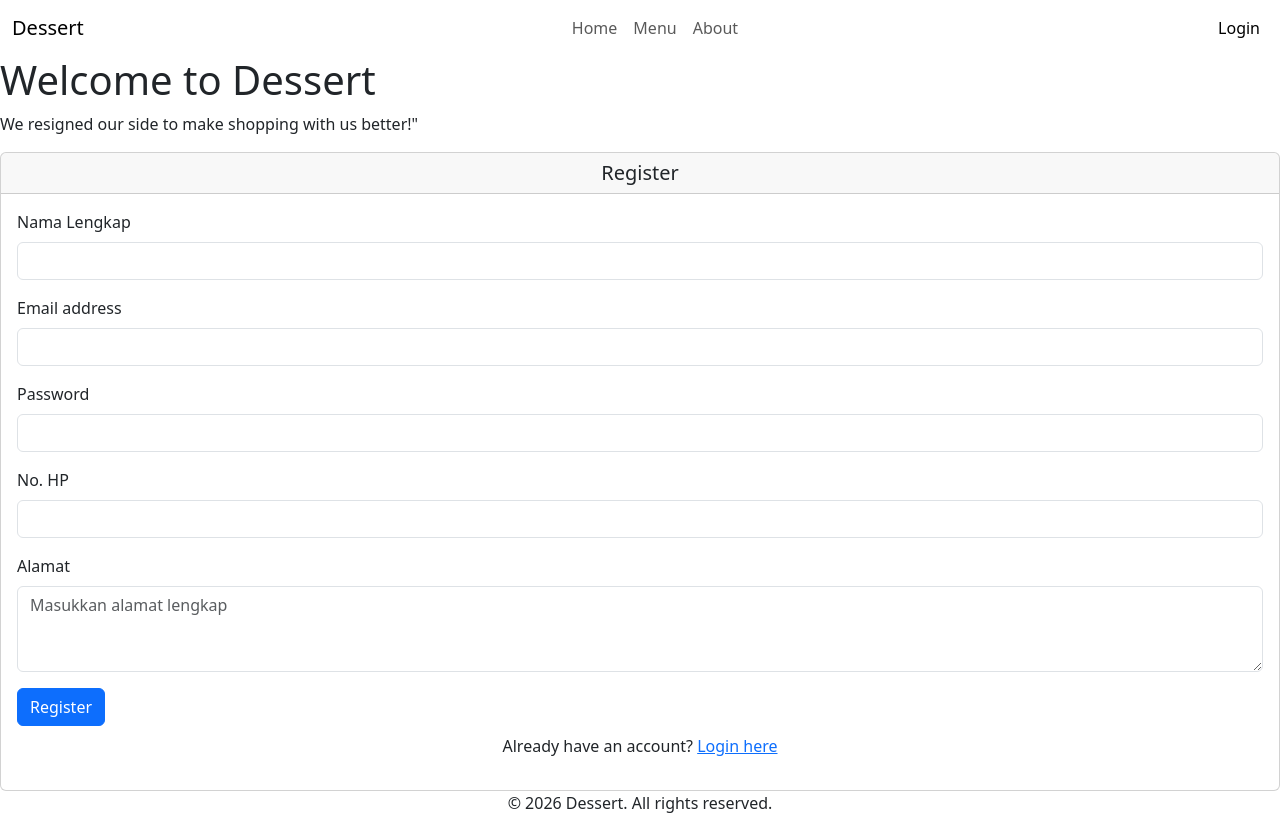
After one commit to mahdiyarkaris/projekAkhirPWD, a PHP site: page /register.php in a window 1280 px wide. The commit adds this page. Run offline with PHP 8.4, Linux system fonts and the light colour scheme.

Commit message:
registerr

```diff
--- /dev/null
+++ b/register.php
@@ -0,0 +1,105 @@
+<?php
+session_start();
+include 'koneksi.php';
+
+if ($_SERVER['REQUEST_METHOD'] == 'POST') {
+    $nama = $_POST['nama'];
+    $email = $_POST['email'];
+    $password = password_hash($_POST['password'], PASSWORD_DEFAULT);
+    $no_hp = $_POST['no_hp'];
+    $alamat = $_POST['alamat'];
+
+    $query = mysqli_query($koneksi, "INSERT INTO users (nama, email, password, no_hp, alamat) VALUES ('$nama', '$email', '$password', '$no_hp', '$alamat')");
+
+    if ($query) {
+        echo "<script>alert('Registrasi berhasil! Silahkan login.'); window.location='login.php';</script>";
+    } else {
+        echo "<script>alert('Registrasi gagal, coba lagi!');</script>";
+    }
+}
+?>
+
+<!doctype html>
+<html lang="en">
+  <head>
+    <meta charset="utf-8">
+    <meta name="viewport" content="width=device-width, initial-scale=1">
+    <title>Dessert</title>
+    <link rel="stylesheet" href="ubahvera.css">
+    <link href="https://cdn.jsdelivr.net/npm/bootstrap@5.3.8/dist/css/bootstrap.min.css" rel="stylesheet" integrity="sha384-sRIl4kxILFvY47J16cr9ZwB07vP4J8+LH7qKQnuqkuIAvNWLzeN8tE5YBujZqJLB" crossorigin="anonymous">
+  </head>
+  <body>
+
+<nav class="navbar navbar-expand-lg">
+    <div class="container-fluid">
+      <a class="navbar-brand" href="#">Dessert</a>
+      <button class="navbar-toggler" type="button" data-bs-toggle="collapse" data-bs-target="#navbarScroll" aria-controls="navbarScroll" aria-expanded="false" aria-label="Toggle navigation">
+        <span class="navbar-toggler-icon"></span>
+      </button>
+      <div class="collapse navbar-collapse" id="navbarScroll">
+        <ul class="navbar-nav mx-auto my-2 my-lg-0 navbar-nav-scroll" style="--bs-scroll-height: 100px;">
+          <li class="nav-item">
+            <a class="nav-link" href="home1.php">Home</a>
+          </li>
+          <li class="nav-item">
+            <a class="nav-link" href="menu1.php">Menu</a>
+          </li>
+          <li class="nav-item">
+            <a class="nav-link" href="about.php">About</a>
+          </li>
+        </ul>
+        <ul class="navbar-nav nav-right my-2 my-lg-0 navbar-nav-scroll" style="--bs-scroll-height: 100px;">
+          <li class="nav-item">
+            <a class="nav-link active" href="login.php">Login</a>
+          </li>
+        </ul>
+      </div>
+    </div>
+  </nav>
+
+
+<section class="daftar">
+    <h1 class="welcome">Welcome to Dessert</h1>
+    <p class="deskripsi">We resigned our side to make shopping with us better!"</p>
+    <div class="card">
+        <h5 class="card-header text-center">Register</h5>
+        <div class="card-body">
+          <form method="POST" action="register.php">
+            <div class="mb-3">
+                <label for="exampleFormControlInput1" class="form-label">Nama Lengkap</label>
+                <input type="text" class="form-control" id="nama" name="nama" required>
+            </div>
+            <div class="mb-3">
+                <label for="exampleFormControlInput1" class="form-label">Email address</label>
+                <input type="email" class="form-control" id="email" name="email" required>
+            </div>
+            <div class="mb-3">
+                <label for="exampleFormControlInput1" class="form-label">Password</label>
+                <input type="password" class="form-control" id="password" name="password" required>
+            </div>
+            <div class="mb-3">
+                <label for="exampleFormControlInput1" class="form-label">No. HP</label>
+                <input type="text" class="form-control" id="no_hp" name="no_hp" required>
+            </div>
+            <div class="mb-3">
+                <label for="exampleFormControlInput1" class="form-label">Alamat</label>
+                <textarea class="form-control" name="alamat" rows="3" placeholder="Masukkan alamat lengkap" required></textarea>
+            </div>
+            <button type="submit" class="btn btn-primary">Register</button>
+          </form>
+
+            <p class="text-center mt-2">Already have an account? <a href="login.php">Login here</a></p>
+        </div>
+    </div>
+</section>
+
+
+<footer class="footer">
+    <div class="container text-center">
+        <p>&copy; 2026 Dessert. All rights reserved.</p>
+    </div>
+</footer>
+
+  <script src="https://cdn.jsdelivr.net/npm/bootstrap@5.3.8/dist/js/bootstrap.bundle.min.js" integrity="sha384-FKyoEForCGlyvwx9Hj09JcYn3nv7wiPVlz7YYwJrWVcXK/BmnVDxM+D2scQbITxI" crossorigin="anonymous"></script>
+  </body>
+</html>
```
Also changed, not shown: ubah.css (+72 -0 lines).
